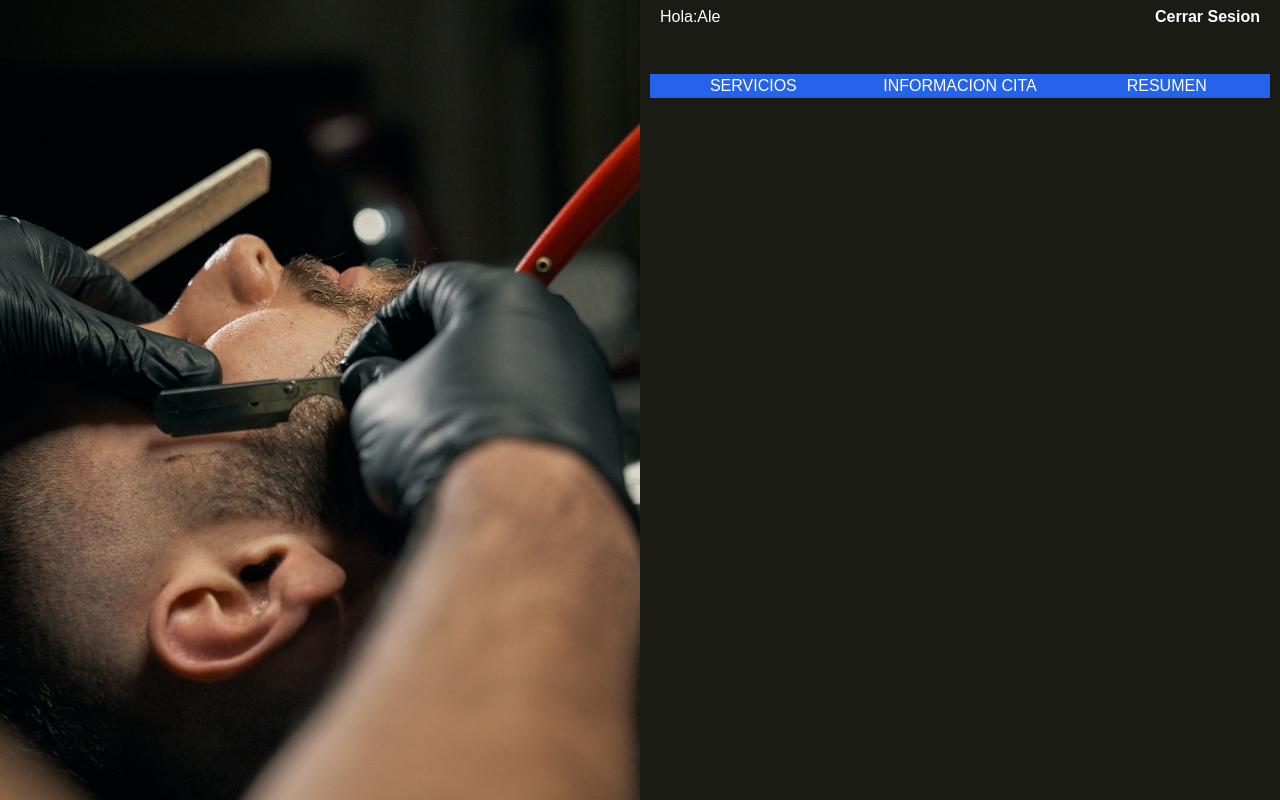
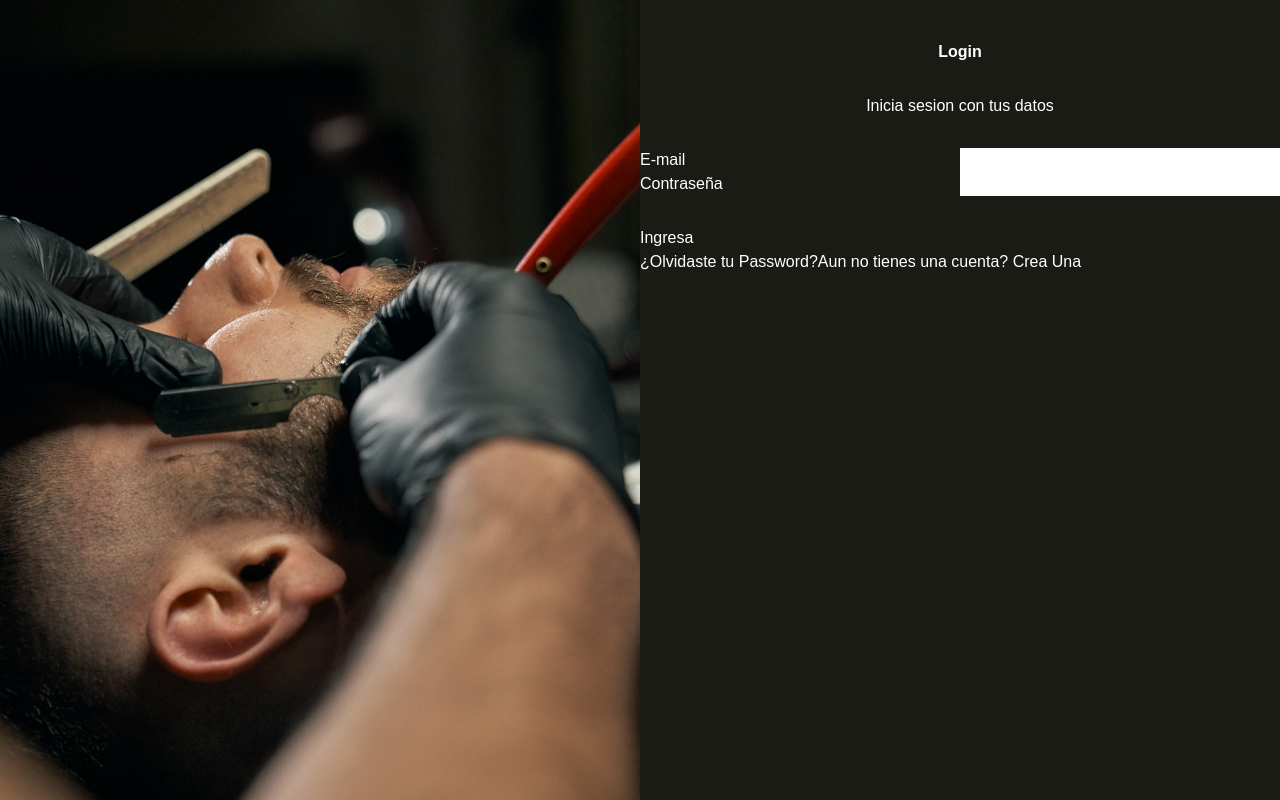
Before and after one commit to AlejandroPerren/AppSalonBelleza, a React (Vite) app in the folder frontend/: page /login in a window 1280 px wide. Built offline with nearby package versions, Linux system fonts and the light colour scheme.

Commit message:
Routes, and Authentication Started

```diff
--- a/frontend/src/App.jsx
+++ b/frontend/src/App.jsx
@@ -1,17 +1,14 @@
-import { useState } from 'react'
-import './App.css'
-import Home from './pages/Home'
+// App.js
+import './App.css';
+import { RouterProvider } from 'react-router-dom';
+import router from './routes/index';
 
 function App() {
-  const [count, setCount] = useState(0)
-
   return (
-    <>
-      <div >
-        <Home></Home>
-      </div>
-    </>
-  )
+    <div>
+      <RouterProvider router={router} />
+    </div>
+  );
 }
 
-export default App
+export default App;
--- a/frontend/src/pages/Home.jsx
+++ b/frontend/src/pages/Home.jsx
@@ -6,7 +6,7 @@ import Header from '../components/subcomponents/Header'
 const Home = () => {
     return (
         <div className='grid grid-cols-2 h-screen'>
-            <div flex item-center justify-center>
+            <div className='flex item-center justify-center'>
                 <img src="../../public/1.jpg" className='w-full h-full object-cover'/>
             </div>
 
--- a/frontend/src/pages/Login.jsx
+++ b/frontend/src/pages/Login.jsx
@@ -1,8 +1,39 @@
 import React from 'react'
+import { Link } from 'react-router-dom'
 
 const Login = () => {
   return (
-    <div>Login</div>
+    <div className='grid grid-cols-2 h-screen'>
+    <div className='flex item-center justify-center'>
+        <img src="../../public/1.jpg" className='w-full h-full object-cover'/>
+    </div>
+
+    <div >
+      <div className='text-center'>
+      <h1 className='font-extrabold mt-16 '>Login</h1>
+      <p className='mt-12'>Inicia sesion con tus datos</p>
+      </div>
+      <div>
+      <form>
+        <div className='grid grid-cols-2 my-12'>
+              <label htmlFor="email">E-mail</label>
+              <input className='' type="text"/>
+
+              <label htmlFor="Contraseña">Contraseña</label>
+              <input className='' type="password"/>
+        </div>
+        <button type='submit'>
+            Ingresa
+          </button>
+
+      </form>
+      <div className='justify-between'>
+          <Link to="forgotPass">¿Olvidaste tu Password?</Link>
+          <Link to="login">Aun no tienes una cuenta? Crea Una</Link>
+        </div>
+      </div>
+    </div>
+</div>
   )
 }
 
--- a/frontend/src/pages/Register.jsx
+++ b/frontend/src/pages/Register.jsx
@@ -2,9 +2,48 @@ import React from 'react'
 
 const Register = () => {
   return (
+
+    <div className='grid grid-cols-2 h-screen'>
+    <div className='flex item-center justify-center'>
+        <img src="../../public/1.jpg" className='w-full h-full object-cover'/>
+    </div>
+
     <div>
+      <h1>Crear Cuenta</h1>
+      <p>Llena el siguiente formulario para crear una cuenta</p>
+      <form>
+        <div className=''>
+        <label htmlFor="Nombre">Nombre</label>
+              <input type="text"/>
 
+              <label htmlFor="Apellido">Apellido</label>
+              <input type="text"/>
+
+              <label htmlFor="email">E-mail</label>
+              <input type="text"/>
+
+              <label htmlFor="cel">Telefono</label>
+              <input type="text"  />
+
+              <label htmlFor="DNI">DNI</label>
+              <input type="text"/>
+
+              <label htmlFor="CUIL">CUIL</label>
+              <input type="text"/>
+
+              <label htmlFor="Contraseña">Contraseña</label>
+              <input type="password"/>
+        </div>
+        <button type='submit'>
+            Crear Cuenta
+          </button>
+        <div>
+          <Link to="forgotPass">¿Olvidaste tu Password?</Link>
+          <Link to="login">Ya tienes una cuenta? Inicia Sesion</Link>
+        </div>
+      </form>
     </div>
+</div>
   )
 }
 
```
Also changed, not shown: frontend/src/Routes/index.js (deleted, +0 -28 lines), frontend/src/routes/index.jsx (added, +16 -0 lines).
